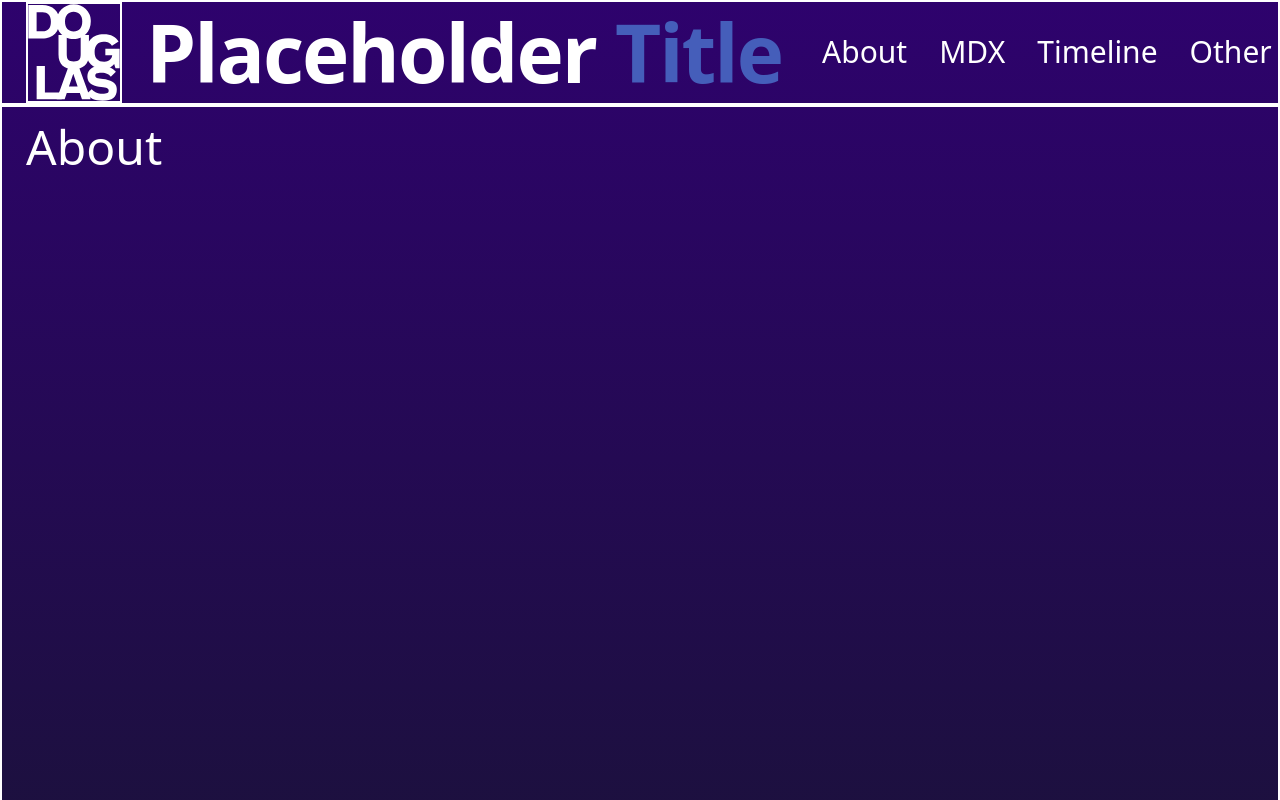
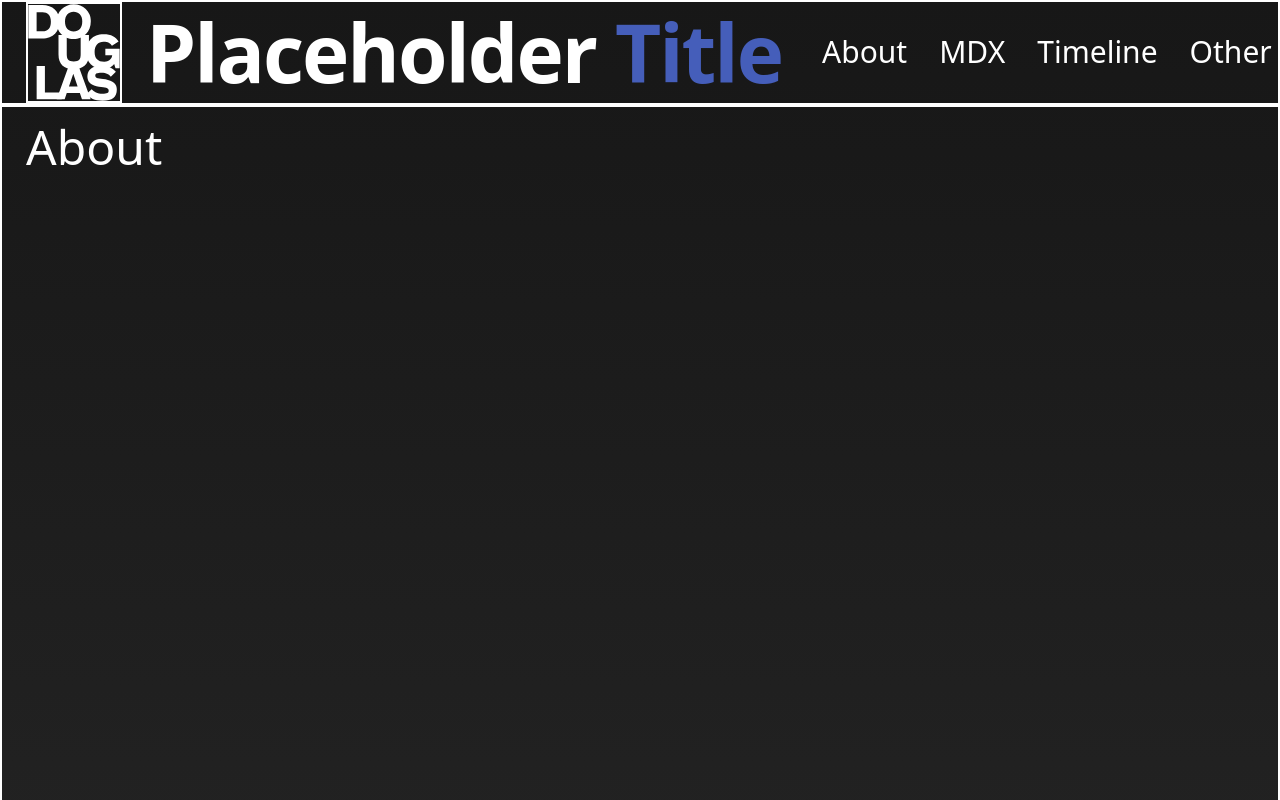
Before and after one commit to nagillimnayr/astronomia-nova, a Next.js app: page /about in a window 1280 px wide. Shown: the top 800 px of the page. Built offline with nearby package versions, Linux system fonts and the light colour scheme.

Commit message:
feat: change background gradient to neutral

```diff
--- a/src/pages/_app.tsx
+++ b/src/pages/_app.tsx
@@ -11,7 +11,7 @@ const components = {};
 const MyApp: AppType = ({ Component, pageProps }) => {
   return (
     <MDXProvider components={components}>
-      <div className="min-w-screen relative m-0 flex h-fit min-h-screen w-screen flex-col items-center justify-start bg-gradient-to-b from-[#2e026d] to-[#15162c] p-0 text-white">
+      <div className="min-w-screen bg-gradient-neutral relative m-0 flex h-fit min-h-screen w-screen flex-col items-center justify-start p-0 text-white">
         <NavBar />
         <Component {...pageProps} />
         <Footer />
```
